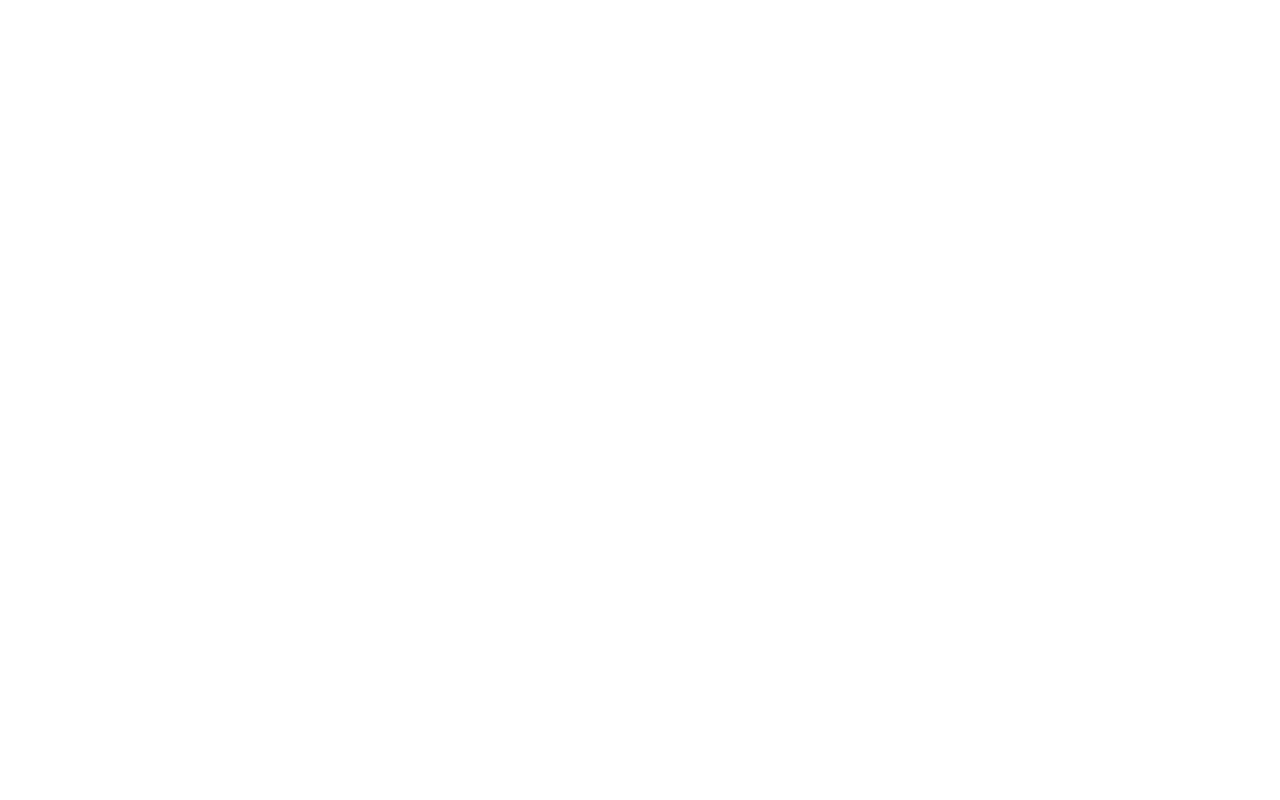
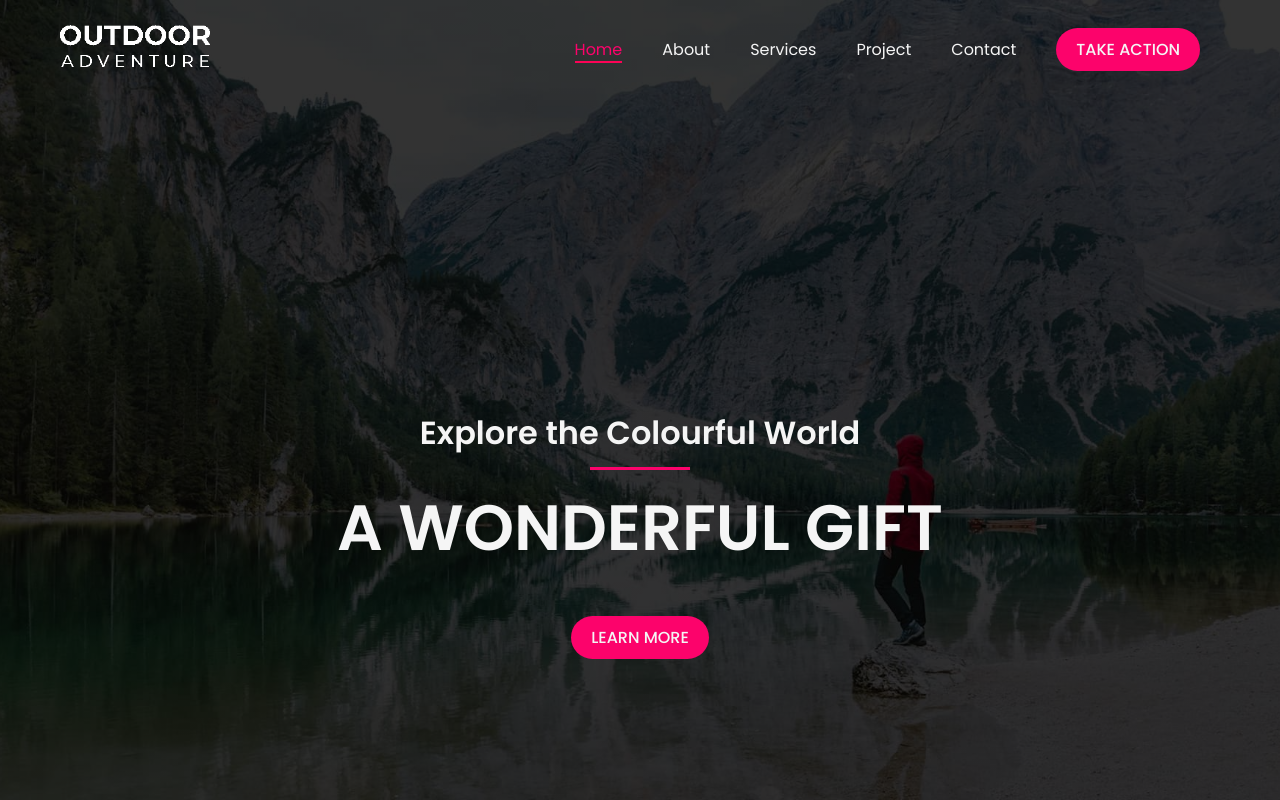
Before and after one commit to MdRasen/Outdoor-Adventure-Website_HTML-CSS-JS, a plain HTML site: page index.html in a window 1280 px wide. Drawn offline with Linux system fonts and the light colour scheme.

Commit message:
Header section completed

```diff
--- a/index.html
+++ b/index.html
@@ -15,7 +15,40 @@
 </head>
 
 <body>
+    <nav class="nav-bar">
+        <a href="#"><img class="logo" src="assets/white-logo.png" alt="white-logo"></a>
+        <ul class="nav-links" id="sidemenu">
+            <li class="active"><a href="#">Home</a></li>
+            <li><a href="#">About</a></li>
+            <li><a href="#">Services</a></li>
+            <li><a href="#">Project</a></li>
+            <li><a href="#">Contact</a></li>
+            <li><a href="#" class="btn">TAKE ACTION</a></li>
+            <i class="fa-solid fa-xmark close" onclick="closemenu()"></i>
+        </ul>
+        <i class="fa-solid fa-bars menu-bar" onclick="openmenu()"></i>
+    </nav>
+    <header>
+        <div class="header-contents">
+            <h2>Explore the Colourful World</h2>
+            <div class="line"></div>
+            <h1>A WONDERFUL GIFT</h1>
+            <a href="#" class="btn">LEARN MORE</a>
+        </div>
+    </header>
 
+    <script>
+        var sidemenu = document.getElementById("sidemenu");
+
+        var menubar = document.getElementById("menu-bar");
+
+        function openmenu() {
+            sidemenu.style.right = "0";
+        }
+        function closemenu() {
+            sidemenu.style.right = "-400px";
+        }
+    </script>
 </body>
 
 </html>
--- a/style.css
+++ b/style.css
@@ -12,3 +12,140 @@
 html {
     scroll-behavior: smooth;
 }
+
+a {
+    text-decoration: none;
+}
+
+ul {
+    list-style: none;
+}
+
+.active a {
+    color: #fc036b !important;
+    border-bottom: 2px solid #fc0356;
+}
+
+/* Main CSS */
+.nav-bar {
+    position: absolute;
+    width: 100%;
+    display: flex;
+    flex-wrap: wrap;
+    justify-content: space-between;
+    padding: 25px 60px;
+}
+
+.logo {
+    width: 150px;
+}
+
+.nav-bar .nav-links {
+    display: flex;
+    align-items: center;
+}
+
+.nav-bar .nav-links li {
+    margin: 0 20px;
+}
+
+.nav-bar .nav-links li a {
+    color: whitesmoke;
+}
+
+.nav-bar .menu-bar,
+.nav-links .close {
+    display: none;
+}
+
+header {
+    width: 100vw;
+    height: 100vh;
+    background: linear-gradient(rgba(0, 0, 0, 0.8), rgba(0, 0, 0, 0.8)), url(assets/hero-bg.jpg);
+    background-position: center;
+    background-size: cover;
+    display: flex;
+    flex-wrap: wrap;
+    justify-content: center;
+    align-items: flex-end;
+}
+
+.header-contents {
+    margin-bottom: 150px;
+    color: whitesmoke;
+    text-align: center;
+}
+
+.header-contents h2 {
+    font-size: 4vmin;
+}
+
+.line {
+    width: 100px;
+    height: 3px;
+    background: #fc036b;
+    margin: 10px auto;
+}
+
+.header-contents h1 {
+    font-size: 8vmin;
+    padding-bottom: 50px;
+}
+
+.btn {
+    background: #fc036b;
+    padding: 10px 20px;
+    border-radius: 30px;
+    color: whitesmoke;
+    font-weight: 500;
+}
+
+.btn:hover {
+    background: #fc0356;
+}
+
+/* CSS for small screen */
+@media only screen and (max-width: 750px) {
+
+    .nav-bar {
+        padding: 0;
+    }
+
+    .logo {
+        position: absolute;
+        top: 30px;
+        left: 30px;
+    }
+
+    .nav-links {
+        position: fixed;
+        flex-direction: column;
+        width: 50%;
+        right: -400px;
+        height: 100vh;
+        justify-content: center;
+        background: #484872;
+        padding-top: 80px;
+    }
+
+    .nav-links li {
+        padding-bottom: 40px;
+    }
+
+    .nav-bar .menu-bar {
+        display: block;
+        position: absolute;
+        top: 30px;
+        right: 30px;
+        font-size: 30px;
+        cursor: pointer;
+        color: whitesmoke;
+    }
+
+    .nav-links .close {
+        display: block;
+        font-size: 30px;
+        cursor: pointer;
+        color: whitesmoke;
+    }
+}
```
